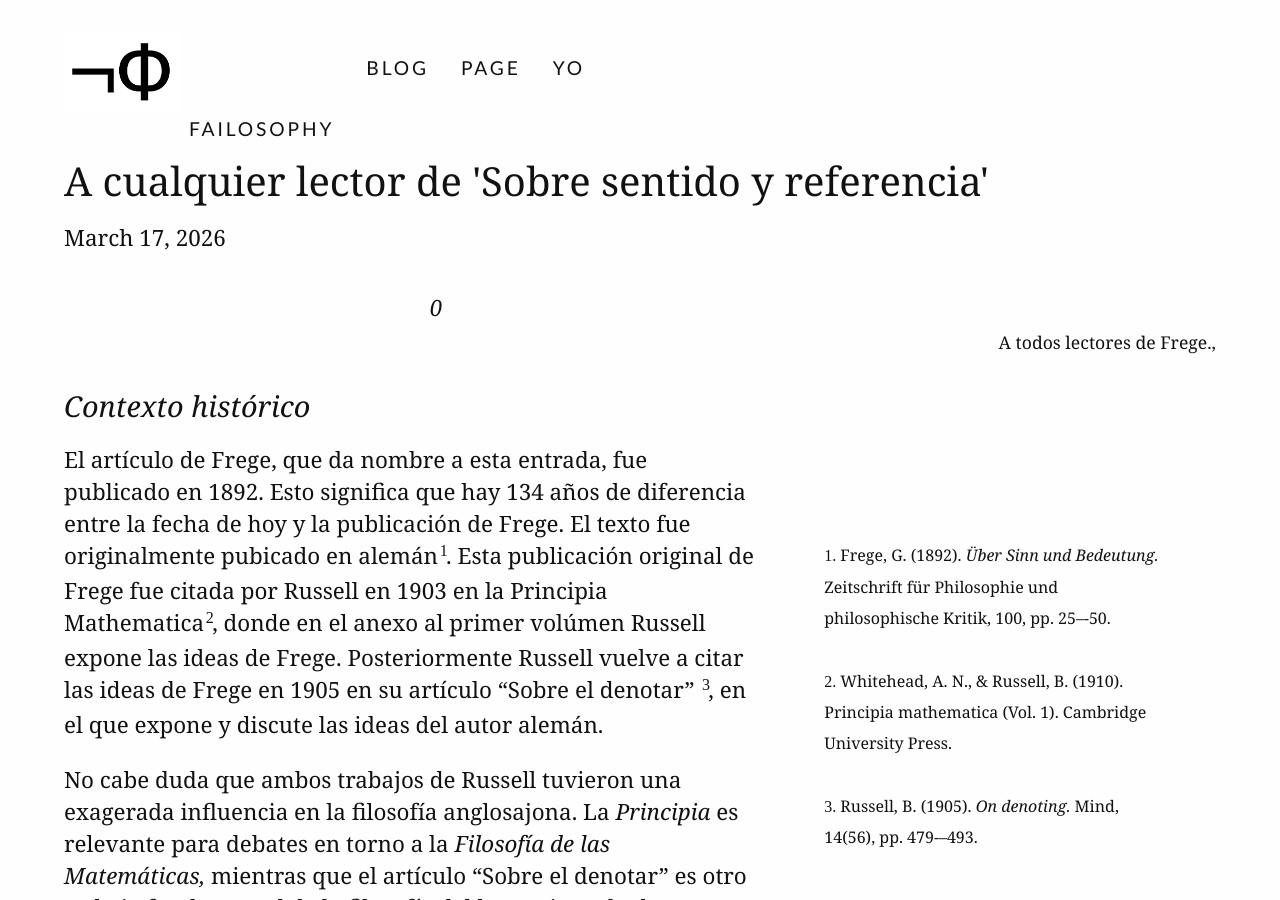
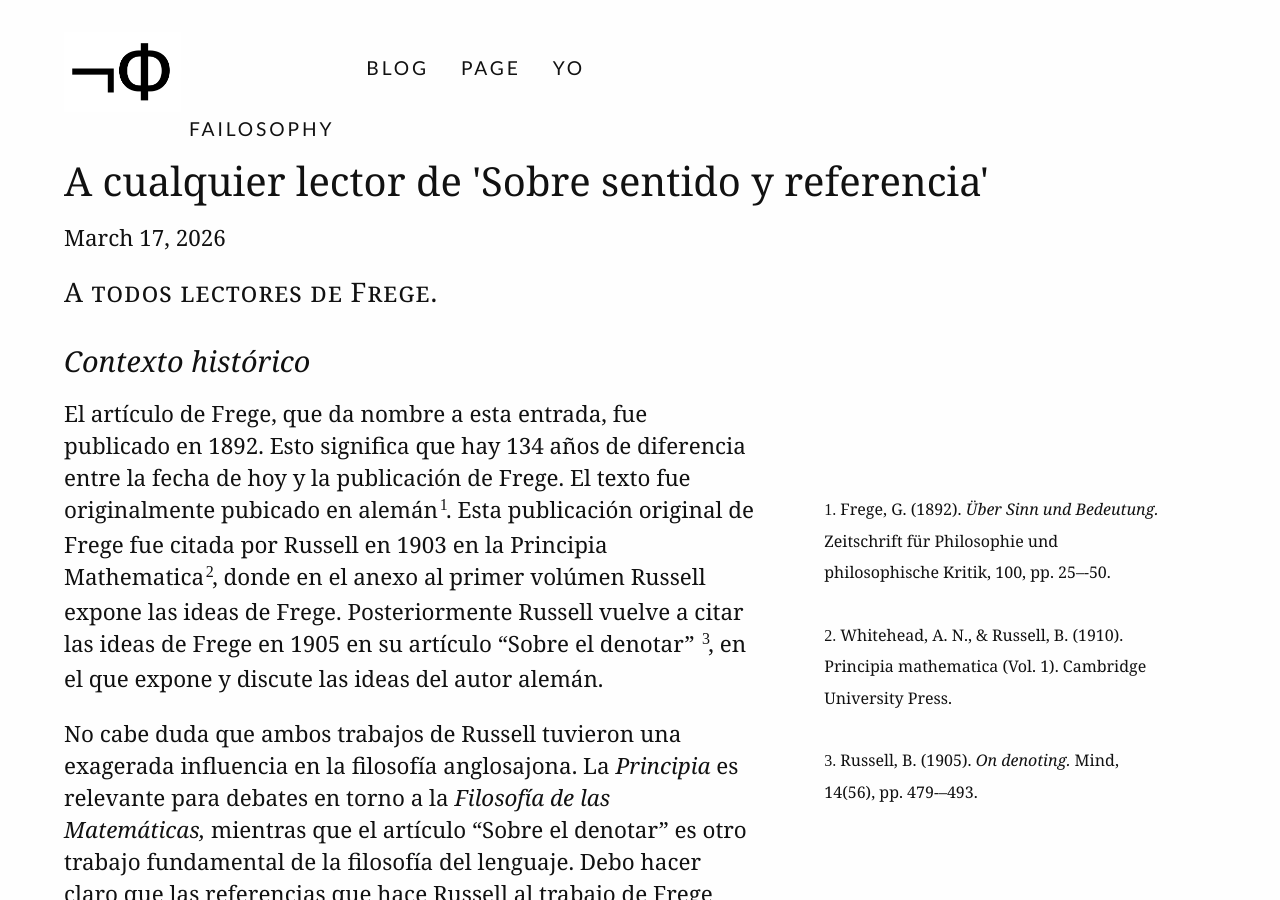
Before and after one commit to Oiuhukt/failosophy, a Jekyll site: the page built from _posts/2026-03-27-frege.md, in a window 1280 px wide and 900 px high. Built offline with Jekyll 4.4.1, drawn with Linux system fonts in a browser that asks for light colours; some web fonts are replaced.

Commit message:
Sin internet, editando header de la página

```diff
--- a/_posts/2026-03-27-frege.md
+++ b/_posts/2026-03-27-frege.md
@@ -5,7 +5,7 @@ date: 2026-03-17
 categories: profesor academia filosofía escritura
 ---
 
-{% epigraph '0' 'A todos lectores de Frege.' '' %}
+{% newthought 'A todos lectores de Frege.' %}
 
 <!--more-->
 
```
